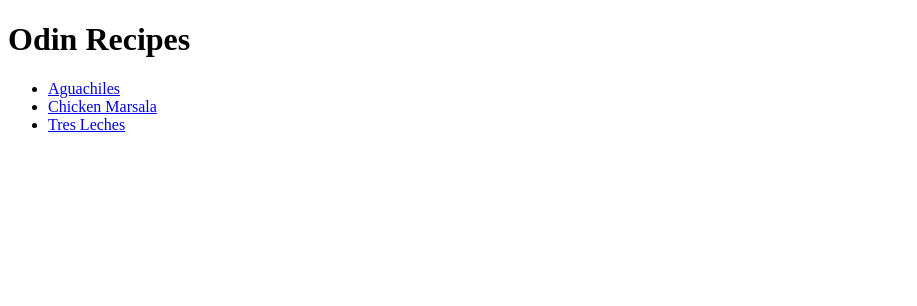
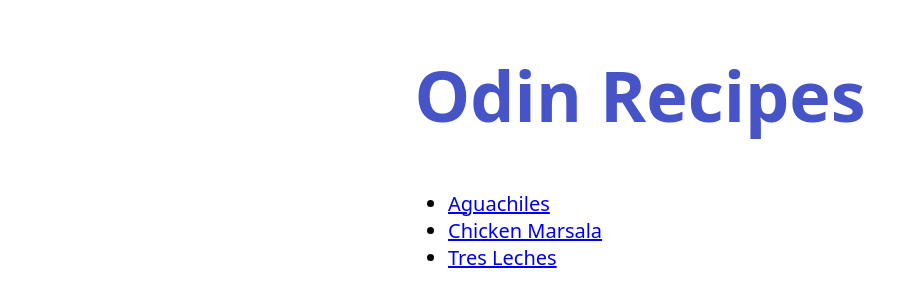
Before and after one commit to gurahw/odin-recipes, a plain HTML site: page index.html in a window 1280 px wide. Shown: the whole page, without its empty margins (0-917 px from the left). Drawn offline with Linux system fonts and the light colour scheme.

Commit message:
Added style.css, centered/colored title text, added universal font-family

```diff
--- a/index.html
+++ b/index.html
@@ -5,10 +5,11 @@
     <meta http-equiv="X-UA-Compatible" content="IE=edge">
     <meta name="viewport" content="width=device-width, initial-scale=1.0">
     <title>Odin Recipes</title>
+    <link rel="stylesheet" href="style.css">
 </head>
 <body>
-    <h1> Odin Recipes </h1>
-    <ul>
+    <h1 class="title"> Odin Recipes </h1>
+    <ul class="recipe-list">
         <li><a href="recipes/aguachile.html"> Aguachiles </a></li>
         <li><a href="recipes/chicken-marsala.html"> Chicken Marsala </a></li>
         <li><a href="recipes/tres-leches.html"> Tres Leches </a></li>
--- /dev/null
+++ b/style.css
@@ -0,0 +1,13 @@
+html {
+    box-sizing: border-box;
+    font-family: system-ui, -apple-system, BlinkMacSystemFont, 'Segoe UI', Roboto, Oxygen, Ubuntu, Cantarell, 'Open Sans', 'Helvetica Neue', sans-serif;
+}
+.title {
+    font-size: 70px;
+    text-align: center;
+    color: rgb(70,84,200);
+}
+.recipe-list{
+    font-size: 20px;
+    margin: 0 400px;
+}
```
Also changed, not shown: recipes/aguachile.html (+1 -0 lines), recipes/chicken-marsala.html (+1 -0 lines), recipes/tres-leches.html (+1 -0 lines).
